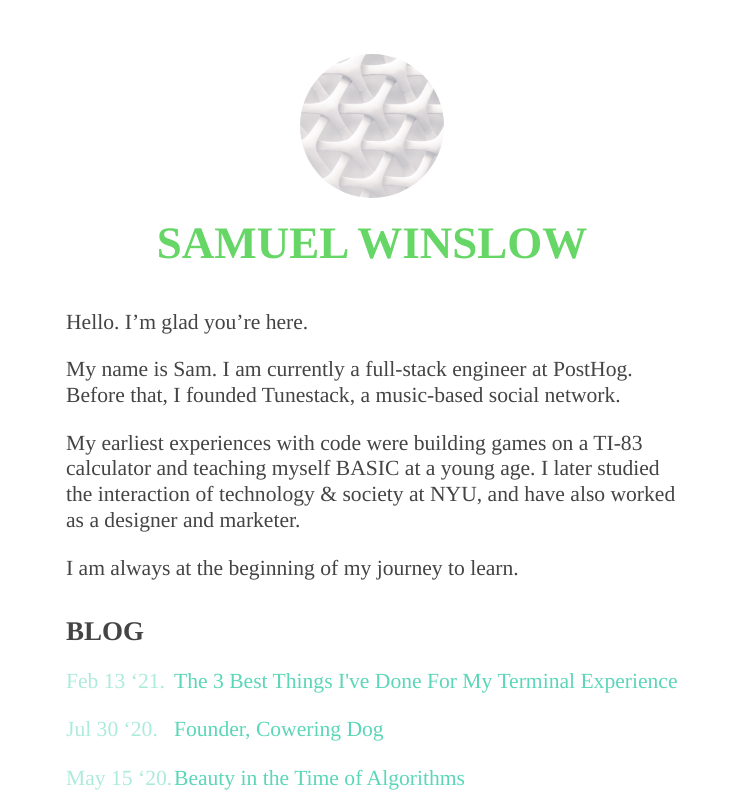
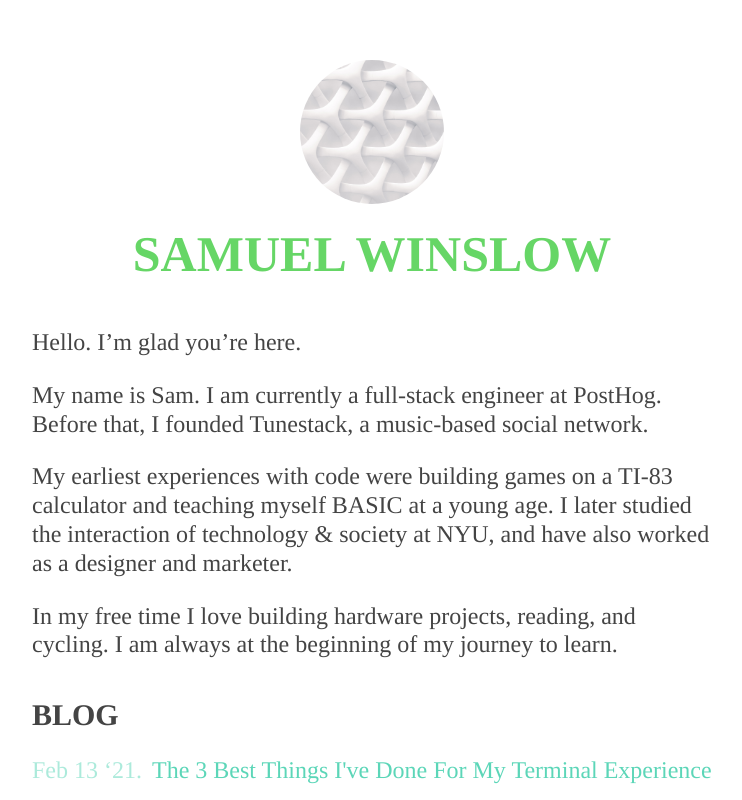
Before and after one commit to samwinslow/sam-nextjs-blog, a Next.js app: page / in a window 1280 px wide. Shown: the top 800 px of the page, without its empty margins (268-1010 px from the left). Built offline with nearby package versions, Linux system fonts and the light colour scheme; a web font is replaced by a local one.

Commit message:
styling and intro text

```diff
--- a/pages/index.tsx
+++ b/pages/index.tsx
@@ -31,10 +31,10 @@ const Index = (
         My name is Sam. I am currently a full-stack engineer at PostHog. Before that, I founded Tunestack, a music-based social network.
       </p>
       <p>
-         My earliest experiences with code were building games on a TI-83 calculator and teaching myself BASIC at a young age. I later studied the interaction of technology &amp; society at NYU, and have also worked as a designer and marketer.
+        My earliest experiences with code were building games on a TI-83 calculator and teaching myself BASIC at a young age. I later studied the interaction of technology &amp; society at NYU, and have also worked as a designer and marketer.
       </p>
       <p>
-        I am always at the beginning of my journey to learn.
+        In my free time I love building hardware projects, reading, and cycling. I am always at the beginning of my journey to learn.
       </p>
     </section>
     <section className={`${utilStyles.headingMd} ${utilStyles.padding1px}`}>
--- a/styles/global.css
+++ b/styles/global.css
@@ -5,6 +5,7 @@
   --head-font-family: degular-display, var(--base-font-family);
   --mono-font-family: "SFMono-Regular",Consolas,"Liberation Mono",Menlo,Courier,monospace;
   --text: #444;
+  --light: #ddd;
   --link: hsl(160, 60%, 60%);
 }
 
@@ -18,7 +19,7 @@ body {
   margin: 0;
   font-family: var(--base-font-family);
   line-height: 1.618;
-  font-size: 18px;
+  font-size: 20px;
   color: var(--text);
 }
 
@@ -65,7 +66,12 @@ td, th {
 }
 
 thead td, thead th {
-  border-bottom: 1px solid #333;
+  border-bottom: 1px solid var(--text);
+}
+
+hr {
+  border: none;
+  border-bottom: 1px solid var(--light);
 }
 
 .color-wrapper * {
```
